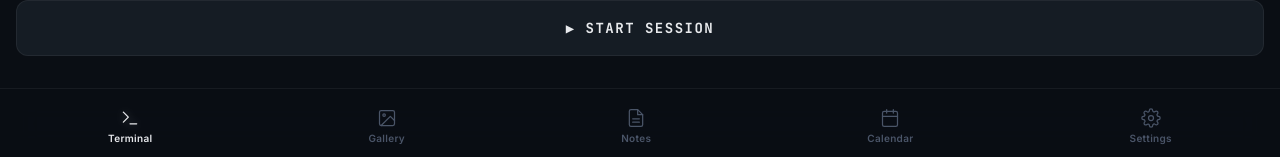
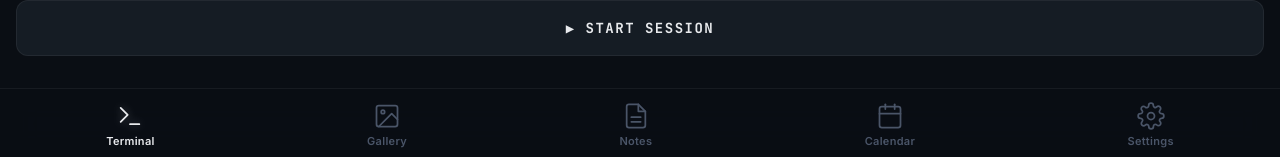
Before and after one commit to igorkaucic/gea, a React (Vite) app: page / in a window 1280 px wide. Shown: the part 640-797 px from the top of the page. Built offline with nearby package versions, Linux system fonts and the light colour scheme.

Commit message:
2.0 - deploy

```diff
--- a/src/App.tsx
+++ b/src/App.tsx
@@ -137,23 +137,23 @@ function App() {
       {/* Bottom Navigation */}
       <nav className="bottom-nav">
         <button className={`nav-btn ${activePage === 'home' ? 'active' : ''}`} onClick={() => setActivePage('home')}>
-          <span className="nav-icon"><svg width="20" height="20" viewBox="0 0 24 24" fill="none" stroke="currentColor" strokeWidth="1.5" strokeLinecap="round" strokeLinejoin="round"><polyline points="4 17 10 11 4 5" /><line x1="12" y1="19" x2="20" y2="19" /></svg></span>
+          <span className="nav-icon"><svg width="28" height="28" viewBox="0 0 24 24" fill="none" stroke="currentColor" strokeWidth="1.5" strokeLinecap="round" strokeLinejoin="round"><polyline points="4 17 10 11 4 5" /><line x1="12" y1="19" x2="20" y2="19" /></svg></span>
           Terminal
         </button>
         <button className={`nav-btn ${activePage === 'gallery' ? 'active' : ''}`} onClick={() => setActivePage('gallery')}>
-          <span className="nav-icon"><svg width="20" height="20" viewBox="0 0 24 24" fill="none" stroke="currentColor" strokeWidth="1.5" strokeLinecap="round" strokeLinejoin="round"><rect x="3" y="3" width="18" height="18" rx="2" ry="2" /><circle cx="8.5" cy="8.5" r="1.5" /><polyline points="21 15 16 10 5 21" /></svg></span>
+          <span className="nav-icon"><svg width="28" height="28" viewBox="0 0 24 24" fill="none" stroke="currentColor" strokeWidth="1.5" strokeLinecap="round" strokeLinejoin="round"><rect x="3" y="3" width="18" height="18" rx="2" ry="2" /><circle cx="8.5" cy="8.5" r="1.5" /><polyline points="21 15 16 10 5 21" /></svg></span>
           Gallery
         </button>
         <button className={`nav-btn ${activePage === 'notes' ? 'active' : ''}`} onClick={() => setActivePage('notes')}>
-          <span className="nav-icon"><svg width="20" height="20" viewBox="0 0 24 24" fill="none" stroke="currentColor" strokeWidth="1.5" strokeLinecap="round" strokeLinejoin="round"><path d="M14 2H6a2 2 0 0 0-2 2v16a2 2 0 0 0 2 2h12a2 2 0 0 0 2-2V8z" /><polyline points="14,2 14,8 20,8" /><line x1="16" y1="13" x2="8" y2="13" /><line x1="16" y1="17" x2="8" y2="17" /></svg></span>
+          <span className="nav-icon"><svg width="28" height="28" viewBox="0 0 24 24" fill="none" stroke="currentColor" strokeWidth="1.5" strokeLinecap="round" strokeLinejoin="round"><path d="M14 2H6a2 2 0 0 0-2 2v16a2 2 0 0 0 2 2h12a2 2 0 0 0 2-2V8z" /><polyline points="14,2 14,8 20,8" /><line x1="16" y1="13" x2="8" y2="13" /><line x1="16" y1="17" x2="8" y2="17" /></svg></span>
           Notes
         </button>
         <button className={`nav-btn ${activePage === 'calendar' ? 'active' : ''}`} onClick={() => setActivePage('calendar')}>
-          <span className="nav-icon"><svg width="20" height="20" viewBox="0 0 24 24" fill="none" stroke="currentColor" strokeWidth="1.5" strokeLinecap="round" strokeLinejoin="round"><rect x="3" y="4" width="18" height="18" rx="2" ry="2" /><line x1="16" y1="2" x2="16" y2="6" /><line x1="8" y1="2" x2="8" y2="6" /><line x1="3" y1="10" x2="21" y2="10" /></svg></span>
+          <span className="nav-icon"><svg width="28" height="28" viewBox="0 0 24 24" fill="none" stroke="currentColor" strokeWidth="1.5" strokeLinecap="round" strokeLinejoin="round"><rect x="3" y="4" width="18" height="18" rx="2" ry="2" /><line x1="16" y1="2" x2="16" y2="6" /><line x1="8" y1="2" x2="8" y2="6" /><line x1="3" y1="10" x2="21" y2="10" /></svg></span>
           Calendar
         </button>
         <button className={`nav-btn ${activePage === 'settings' ? 'active' : ''}`} onClick={() => setActivePage('settings')}>
-          <span className="nav-icon"><svg width="20" height="20" viewBox="0 0 24 24" fill="none" stroke="currentColor" strokeWidth="1.5" strokeLinecap="round" strokeLinejoin="round"><circle cx="12" cy="12" r="3" /><path d="M19.4 15a1.65 1.65 0 0 0 .33 1.82l.06.06a2 2 0 0 1 0 2.83 2 2 0 0 1-2.83 0l-.06-.06a1.65 1.65 0 0 0-1.82-.33 1.65 1.65 0 0 0-1 1.51V21a2 2 0 0 1-2 2 2 2 0 0 1-2-2v-.09A1.65 1.65 0 0 0 9 19.4a1.65 1.65 0 0 0-1.82.33l-.06.06a2 2 0 0 1-2.83 0 2 2 0 0 1 0-2.83l.06-.06A1.65 1.65 0 0 0 4.68 15a1.65 1.65 0 0 0-1.51-1H3a2 2 0 0 1-2-2 2 2 0 0 1 2-2h.09A1.65 1.65 0 0 0 4.6 9a1.65 1.65 0 0 0-.33-1.82l-.06-.06a2 2 0 0 1 0-2.83 2 2 0 0 1 2.83 0l.06.06A1.65 1.65 0 0 0 9 4.68a1.65 1.65 0 0 0 1-1.51V3a2 2 0 0 1 2-2 2 2 0 0 1 2 2v.09a1.65 1.65 0 0 0 1 1.51 1.65 1.65 0 0 0 1.82-.33l.06-.06a2 2 0 0 1 2.83 0 2 2 0 0 1 0 2.83l-.06.06A1.65 1.65 0 0 0 19.4 9a1.65 1.65 0 0 0 1.51 1H21a2 2 0 0 1 2 2 2 2 0 0 1-2 2h-.09a1.65 1.65 0 0 0-1.51 1z" /></svg></span>
+          <span className="nav-icon"><svg width="28" height="28" viewBox="0 0 24 24" fill="none" stroke="currentColor" strokeWidth="1.5" strokeLinecap="round" strokeLinejoin="round"><circle cx="12" cy="12" r="3" /><path d="M19.4 15a1.65 1.65 0 0 0 .33 1.82l.06.06a2 2 0 0 1 0 2.83 2 2 0 0 1-2.83 0l-.06-.06a1.65 1.65 0 0 0-1.82-.33 1.65 1.65 0 0 0-1 1.51V21a2 2 0 0 1-2 2 2 2 0 0 1-2-2v-.09A1.65 1.65 0 0 0 9 19.4a1.65 1.65 0 0 0-1.82.33l-.06.06a2 2 0 0 1-2.83 0 2 2 0 0 1 0-2.83l.06-.06A1.65 1.65 0 0 0 4.68 15a1.65 1.65 0 0 0-1.51-1H3a2 2 0 0 1-2-2 2 2 0 0 1 2-2h.09A1.65 1.65 0 0 0 4.6 9a1.65 1.65 0 0 0-.33-1.82l-.06-.06a2 2 0 0 1 0-2.83 2 2 0 0 1 2.83 0l.06.06A1.65 1.65 0 0 0 9 4.68a1.65 1.65 0 0 0 1-1.51V3a2 2 0 0 1 2-2 2 2 0 0 1 2 2v.09a1.65 1.65 0 0 0 1 1.51 1.65 1.65 0 0 0 1.82-.33l.06-.06a2 2 0 0 1 2.83 0 2 2 0 0 1 0 2.83l-.06.06A1.65 1.65 0 0 0 19.4 9a1.65 1.65 0 0 0 1.51 1H21a2 2 0 0 1 2 2 2 2 0 0 1-2 2h-.09a1.65 1.65 0 0 0-1.51 1z" /></svg></span>
           Settings
         </button>
       </nav>
--- a/src/index.css
+++ b/src/index.css
@@ -190,11 +190,11 @@ html, body {
   display: flex;
   flex-direction: column;
   align-items: center;
-  gap: 2px;
+  gap: 4px;
   background: none;
   border: none;
   color: var(--text-muted);
-  font-size: 10px;
+  font-size: 11px;
   font-weight: 600;
   letter-spacing: 0.3px;
   padding: 8px 12px;
@@ -207,7 +207,7 @@ html, body {
   display: flex;
   align-items: center;
   justify-content: center;
-  height: 24px;
+  height: 28px;
 }
 
 .nav-btn .nav-icon svg {
--- a/src/version.ts
+++ b/src/version.ts
@@ -1 +1 @@
-export const APP_VERSION = '1.9';
+export const APP_VERSION = '2.0';
```
